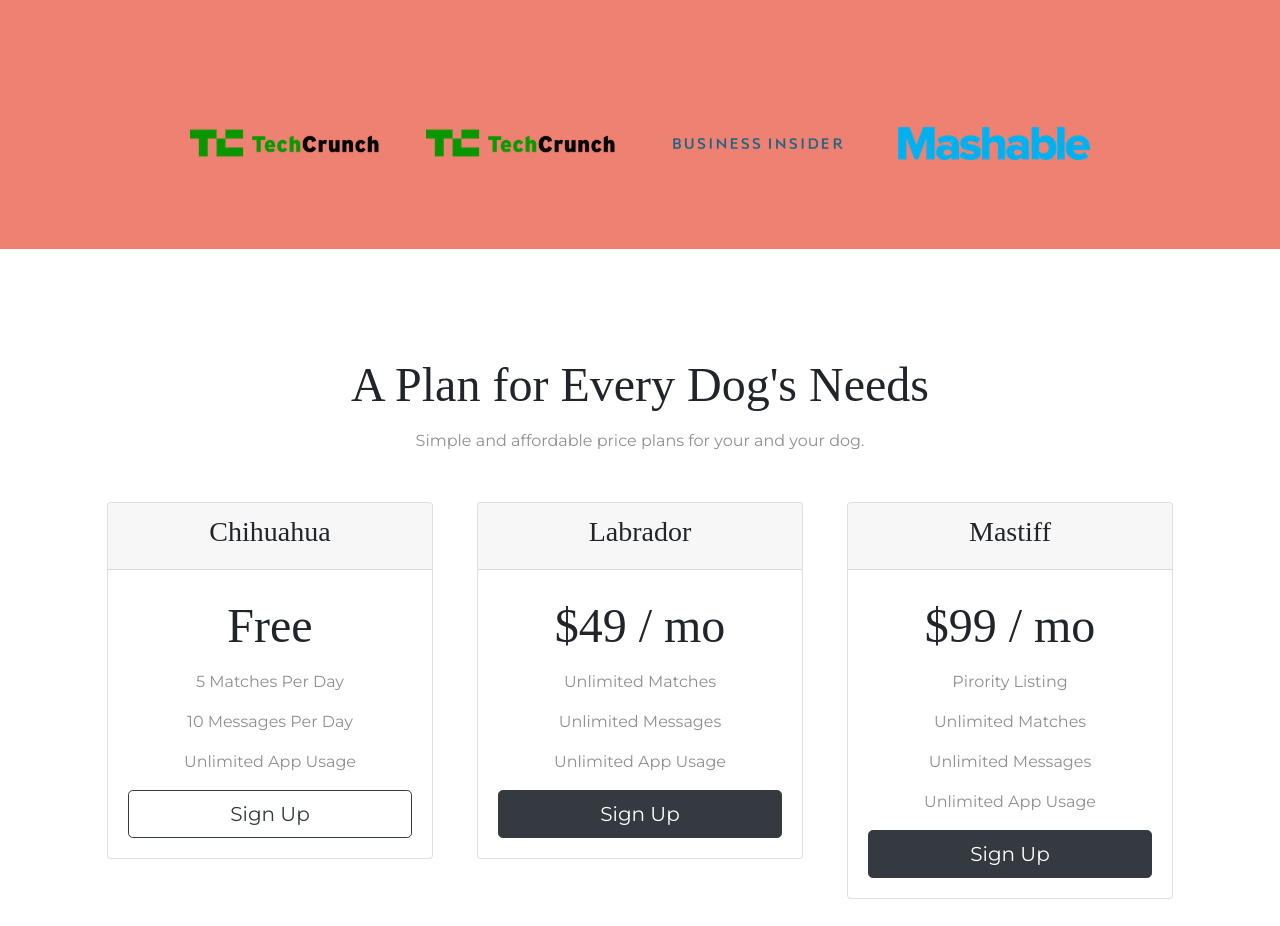
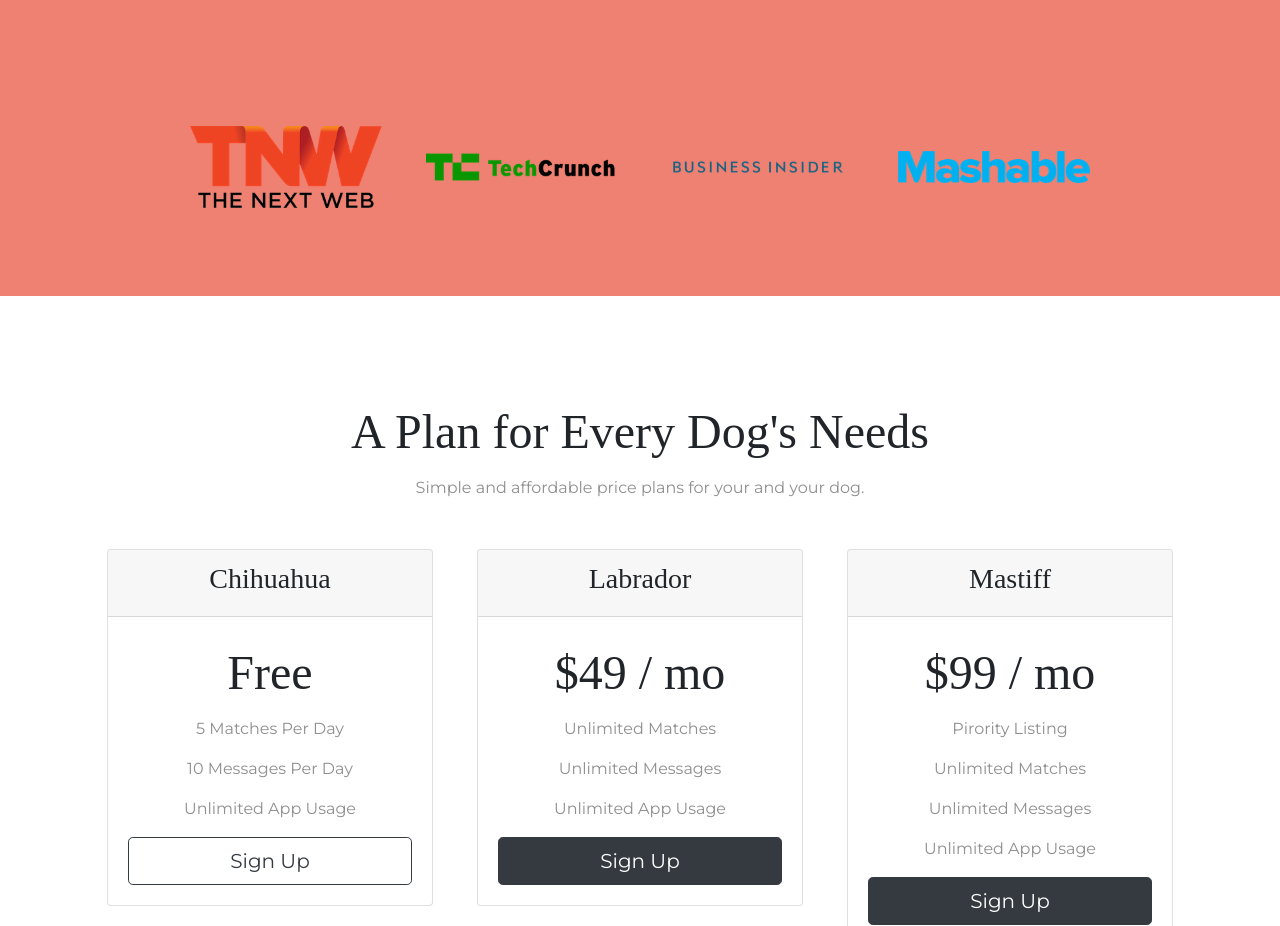
Before and after one commit to maheshacn21/tin-dog, a plain HTML site: page index.html in a window 1280 px wide. Shown: the part 1350-2276 px from the top of the page. Drawn offline with nearby package versions, Linux system fonts and the light colour scheme.

Commit message:
Update index.html

```diff
--- a/index.html
+++ b/index.html
@@ -138,7 +138,7 @@
   <!-- Press -->
 
   <section class="colored-section" id="press">
-    <img class="press-logo" src="techcrunch.png" alt="tc-logo">
+    <img class="press-logo" src="tnw.png" alt="tc-logo">
     <img class="press-logo" src="TechCrunch.png" alt="tnw-logo">
     <img class="press-logo" src="bizinsider.png" alt="biz-insider-logo">
     <img class="press-logo" src="mashable.png" alt="mashable-logo">
```
